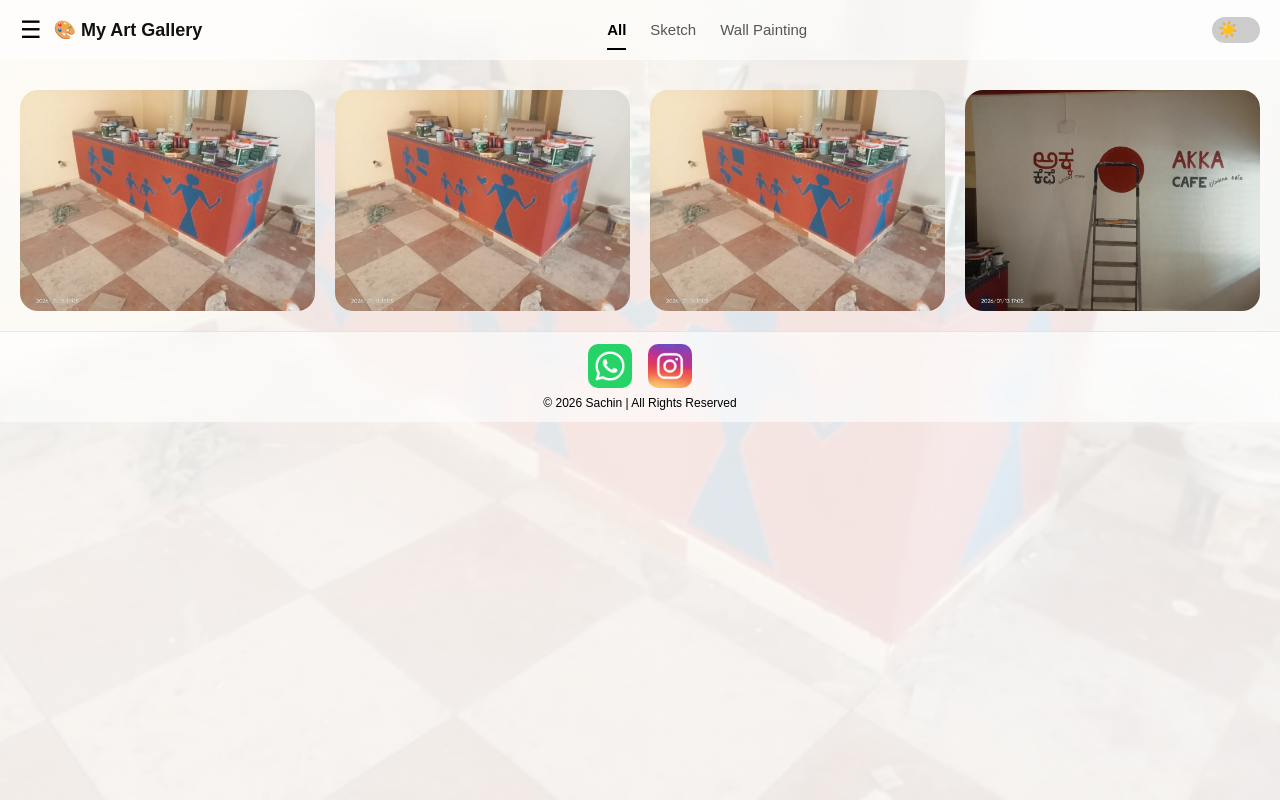
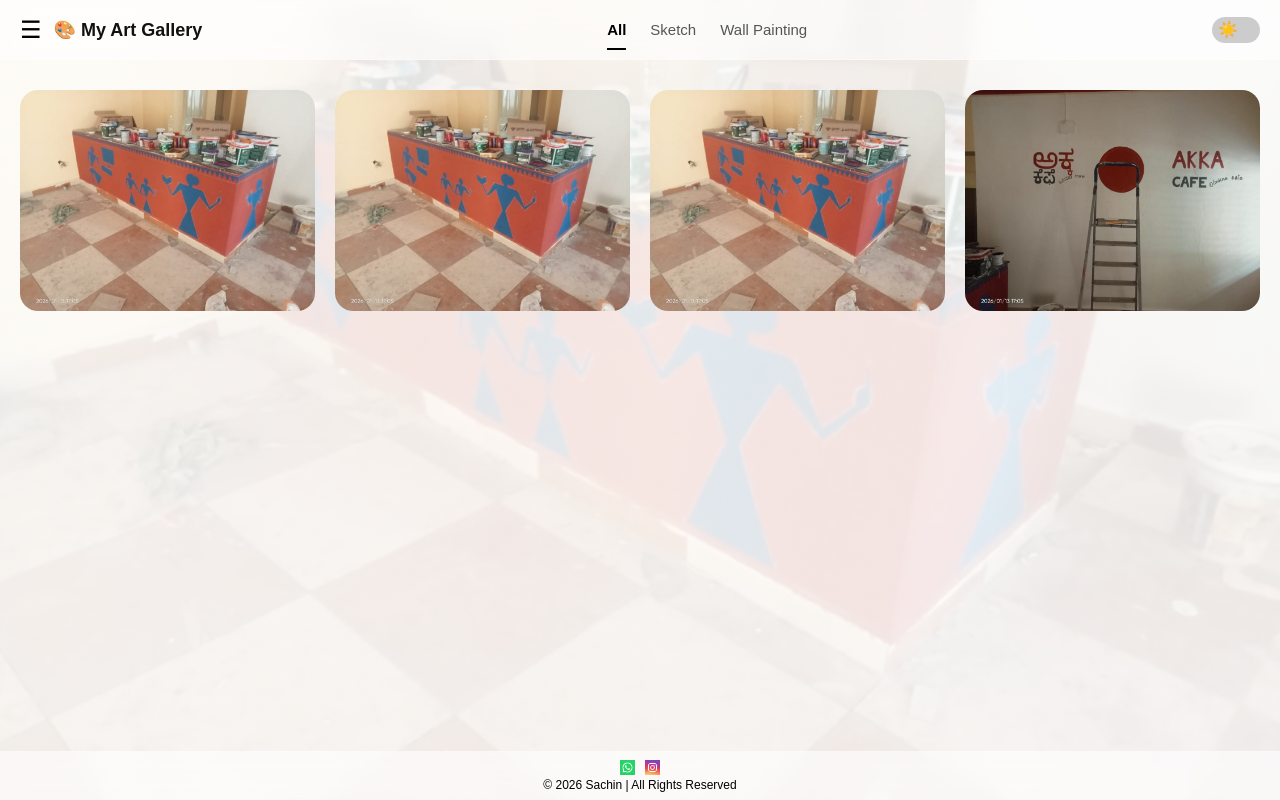
Before and after one commit to deekshithdineshdevadiga/sachinsartwork.github.io, a plain HTML site: page index.html in a window 1280 px wide. Drawn offline with Linux system fonts and the light colour scheme.

Commit message:
patch update wi

```diff
--- a/index.html
+++ b/index.html
@@ -135,7 +135,7 @@
 <!-- <footer>
   © 2026 Sachin | All Rights Reserved
 </footer> -->
-<!-- <footer class="footer">
+<footer class="footer">
   <div class="footer-social">
     <a
       href="https://wa.me/917899735222?text=Hi%20I%20am%20interested%20in%20your%20artwork"
@@ -155,8 +155,8 @@
   </div>
 
   <p>© 2026 Sachin | All Rights Reserved</p>
-</footer> -->
-<footer class="footer">
+</footer>
+<!-- <footer class="footer">
   <div class="footer-social">
     <a href="https://wa.me/917899735222?text=Hi%20I%20am%20interested%20in%20your%20artwork" target="_blank">
       <img src="images/whatsapplogo.png" alt="WhatsApp">
@@ -168,7 +168,7 @@
   </div>
 
   <p>© 2026 Sachin | All Rights Reserved</p>
-</footer>
+</footer> -->
 
 
 
--- a/style.css
+++ b/style.css
@@ -180,7 +180,7 @@ body.dark .art-card {
 }
 
 /* ================= FOOTER ================= */
-/* footer {
+footer {
   position: fixed;
   bottom: 0;
   width: 100%;
@@ -194,61 +194,29 @@ body.dark .art-card {
   padding: 8px;
   font-size: 12px;
   border-top: 1px solid rgba(255,255,255,0.1);
-} */
+}
 /* .footer {
   padding: 20px 10px;
   text-align: center;
   background: #f5f5f5;
 } */
 
-footer {
-  width: 100%;
-  background: rgba(255, 255, 255, 0.6);
-  backdrop-filter: blur(10px);
-  -webkit-backdrop-filter: blur(10px);
-
-  color: #000;
-  text-align: center;
-  padding: 12px 8px;
-  font-size: 12px;
-
-  border-top: 1px solid rgba(0, 0, 0, 0.08);
-}
-
 .footer-social {
   display: flex;
   justify-content: center;
-  align-items: center;
-  gap: 16px;
-  margin-bottom: 8px;
-}
-
-.footer-social a {
-  display: inline-flex;
-  width: 44px;
-  height: 44px;
-  border-radius: 10px;
-  overflow: hidden;
+  gap: 10px;
+  /* margin-bottom: 10px; */
 }
 
 .footer-social img {
-  width: 100%;
-  height: 100%;
-  object-fit: cover;
+  width: 15px;
+  height: 15px;
+  transition: transform 0.3s ease;
 }
 
-/* Mobile fine-tuning */
-@media (max-width: 768px) {
-  .footer-social a {
-    width: 40px;
-    height: 40px;
-  }
-
-  .footer p {
-    font-size: 12px;
-  }
+.footer-social img:hover {
+  transform: scale(1.15);
 }
-
 
 
 /* DARK FOOTER */
```
